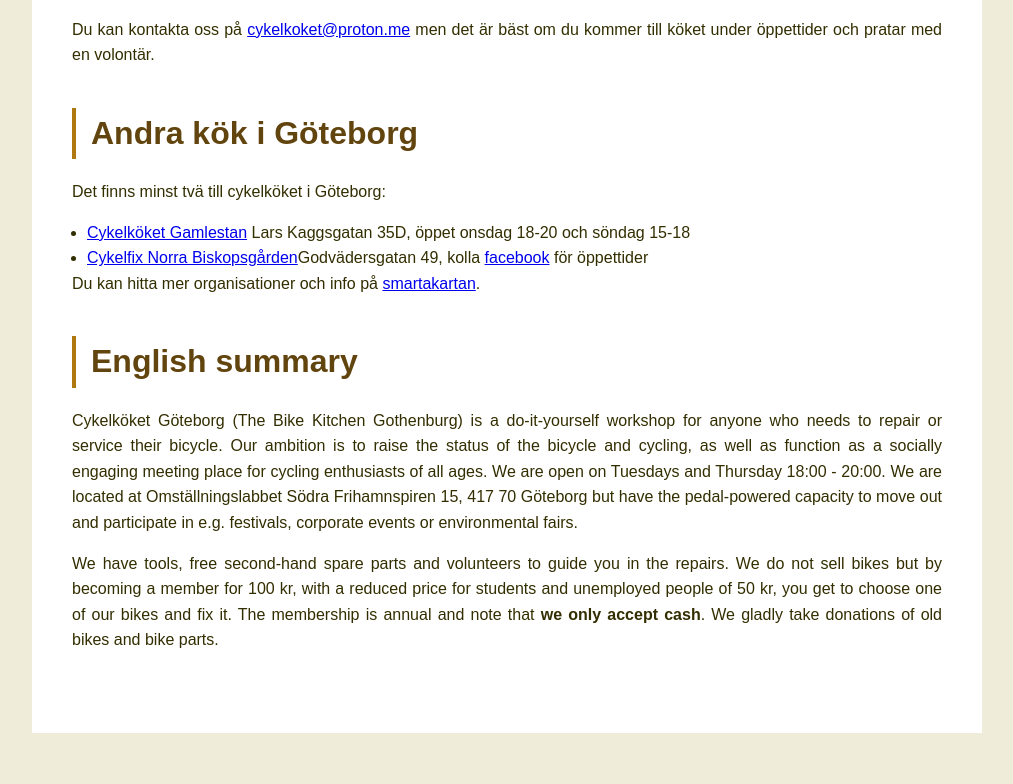
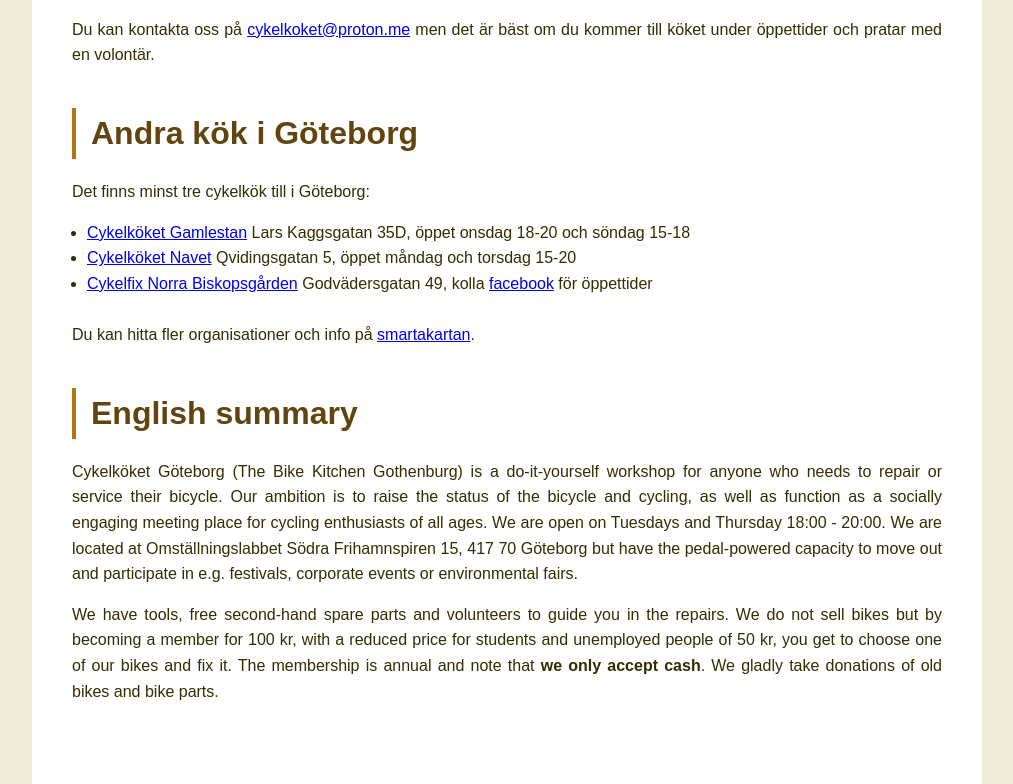
Before and after one commit to cykelkoket/website, a plain HTML site: page index.html in a window 1280 px wide. Shown: the part 4749-5533 px from the top of the page, without its empty margins (228-1241 px from the left). Before the commit the page ends 5482 px from the top, so only its background shows below. Drawn offline with Linux system fonts and the light colour scheme.

Commit message:
Add CK Navet

```diff
--- a/index.html
+++ b/index.html
@@ -258,15 +258,15 @@
             <section id="andra">
                 <h2>Andra kök i Göteborg</h2>
                 <p>
-                    Det finns minst tvä till cykelköket i Göteborg:
-                </p>
-                  <ul>
+                    Det finns minst tre cykelkök till i Göteborg:
+                <ul>
                     <li><a href="https://www.smartakartan.se/goteborg/cykelkoket-gamlestan/">Cykelköket Gamlestan</a> Lars Kaggsgatan 35D, öppet onsdag 18-20 och söndag 15-18 </li>
-                    <li><a href="https://www.smartakartan.se/goteborg/cykelkoket-cykelfix/">Cykelfix Norra Biskopsgården</a>Godvädersgatan 49, kolla <a href="https://www.facebook.com/CykelfixNB/">facebook</a> för öppettider</li>
+                    <li><a href="https://www.smartakartan.se/goteborg/cykelkoket-navet/">Cykelköket Navet</a> Qvidingsgatan 5, öppet måndag och torsdag 15-20 </li>
+                    <li><a href="https://www.smartakartan.se/goteborg/cykelkoket-cykelfix/">Cykelfix Norra Biskopsgården</a> Godvädersgatan 49, kolla <a href="https://www.facebook.com/CykelfixNB/">facebook</a> för öppettider</li>
                 </ul>
-
+                <br>
                 <p>
-                    Du kan hitta mer organisationer och info på <a href="https://www.smartakartan.se/goteborg/">smartakartan</a>.
+                    Du kan hitta fler organisationer och info på <a href="https://www.smartakartan.se/goteborg/">smartakartan</a>.
                 </p>
 
             </section>
```
